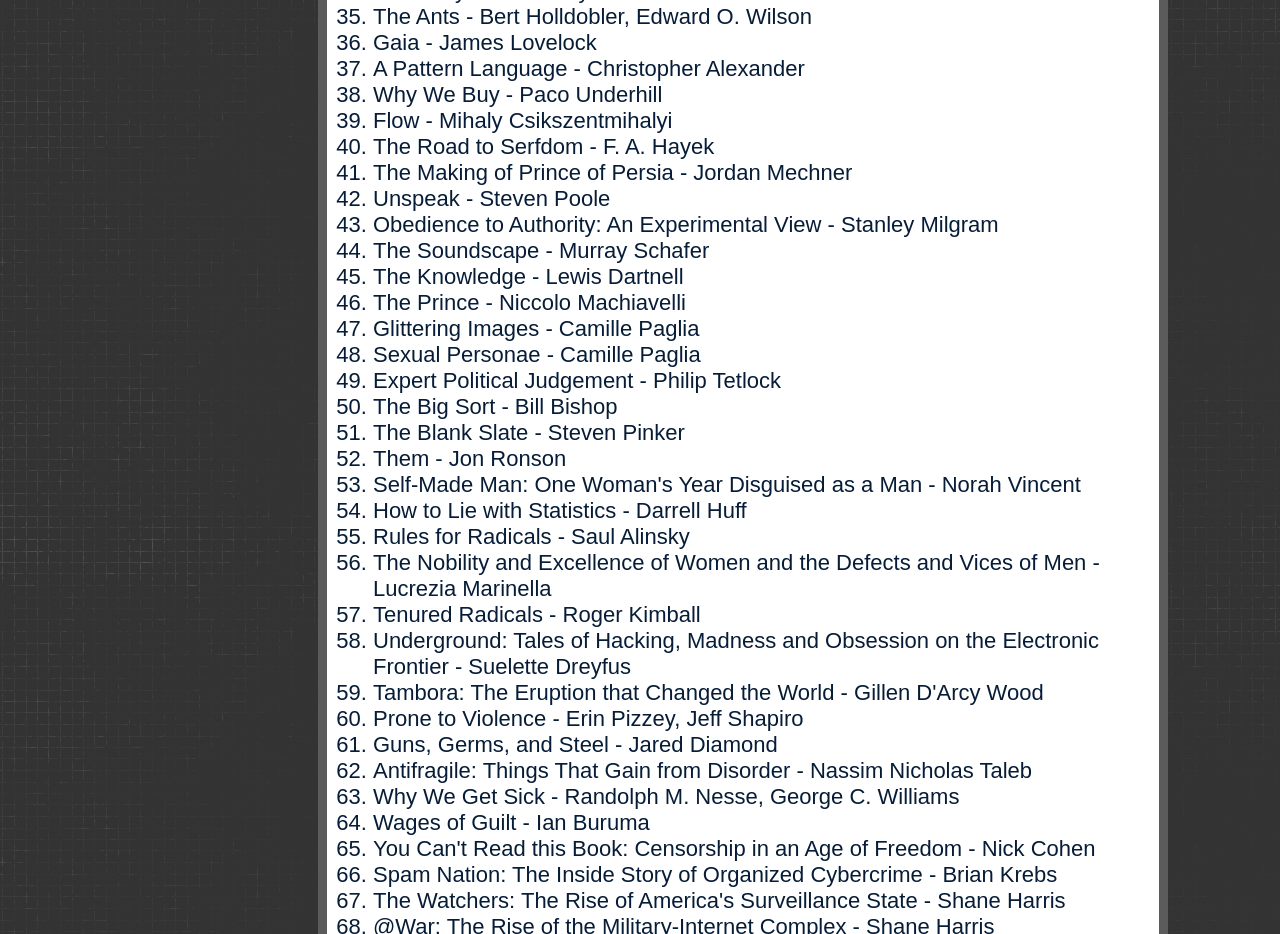
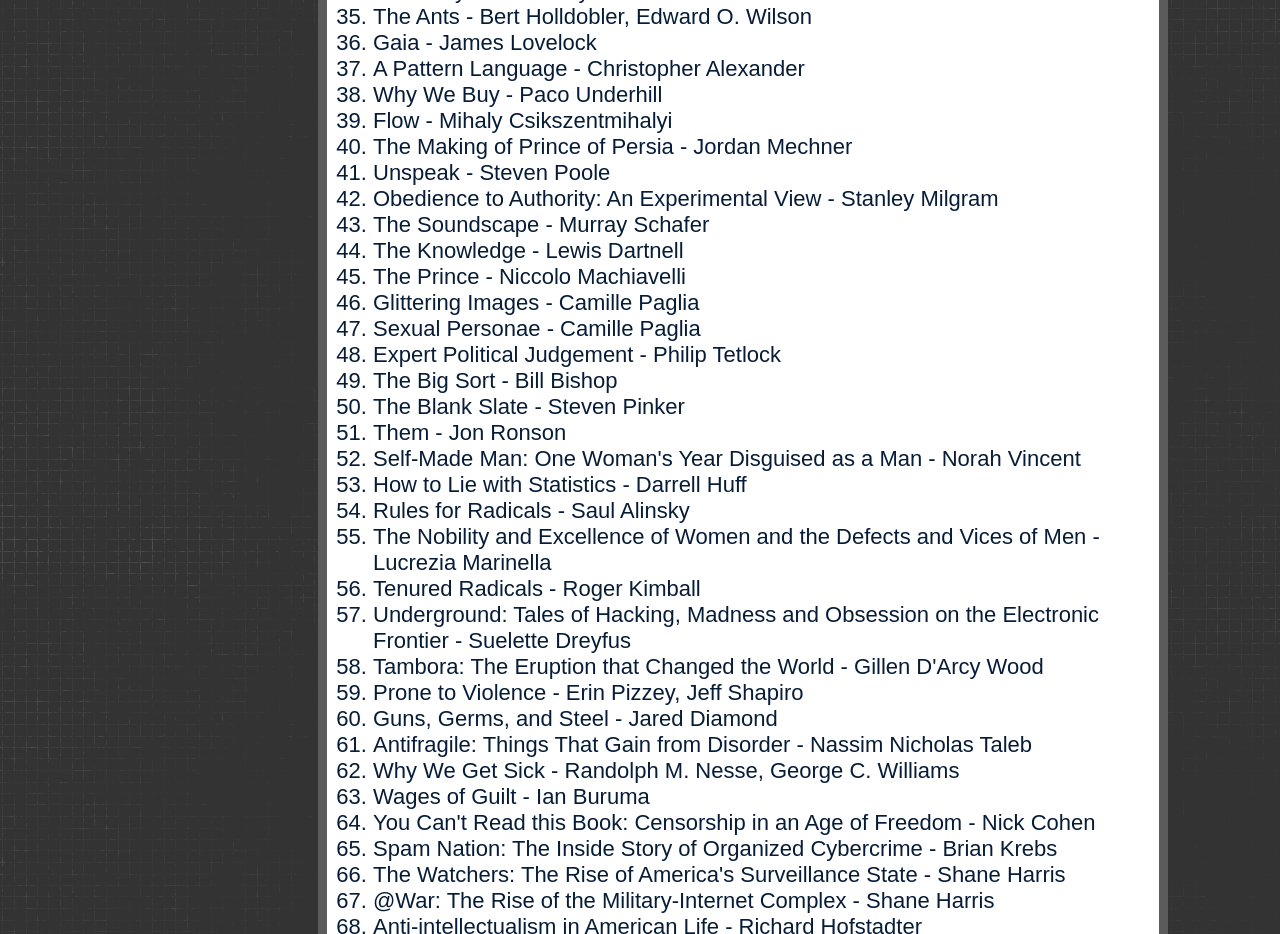
Before and after one commit to dileepvr/dileepvr.github.io, a plain HTML site: page toread.html in a window 1280 px wide. Shown: the part 2420-3354 px from the top of the page. Drawn offline with Linux system fonts and the light colour scheme.

Commit message:
toread updated

```diff
--- a/toread.html
+++ b/toread.html
@@ -146,7 +146,6 @@
 <li> A Pattern Language - Christopher Alexander</li>
 <li> Why We Buy - Paco Underhill</li>
 <li> Flow - Mihaly Csikszentmihalyi</li>
-<li> The Road to Serfdom - F. A. Hayek</li>
 <li> The Making of Prince of Persia - Jordan Mechner</li>
 <li> Unspeak - Steven Poole</li>
 <li> Obedience to Authority: An Experimental View - Stanley Milgram</li>
```
